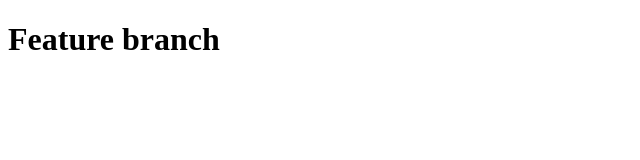
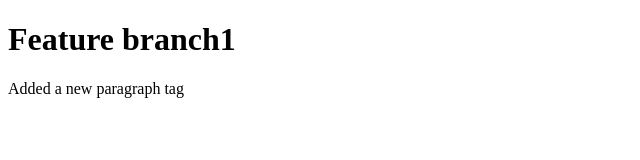
Before and after one commit to vamsikandula03/Git-learning, a plain HTML site: page index.html in a window 1280 px wide. Shown: the whole page, without its empty margins (0-640 px from the left). Drawn offline with Linux system fonts and the light colour scheme.

Commit message:
added new feature

```diff
--- a/index.html
+++ b/index.html
@@ -7,6 +7,7 @@
 
 </head>
 <body>
-    <h1>Feature branch</h1>
+    <h1>Feature branch1</h1>
+    <p>Added a new paragraph tag</p>
 </body>
 </html>
```
